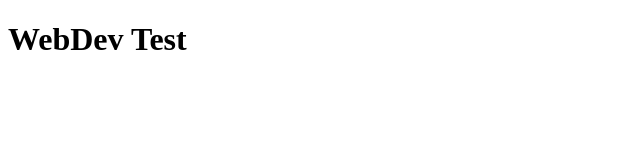
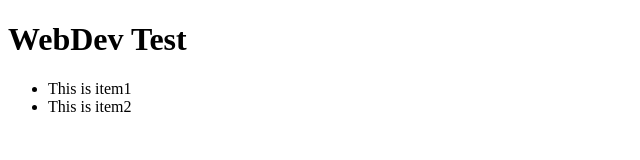
Before and after one commit to iByrd/testsite, a plain HTML site: page index.html in a window 1280 px wide. Shown: the whole page, without its empty margins (0-640 px from the left). Drawn offline with Linux system fonts and the light colour scheme.

Commit message:
added an unordered list

```diff
--- a/index.html
+++ b/index.html
@@ -7,6 +7,10 @@
 </head>
 <body>
     <h1>WebDev Test</h1>
+    <ul>
+        <li>This is item1</li>
+        <li>This is item2</li>
+    </ul>
 
 </body>
 </html>
```
